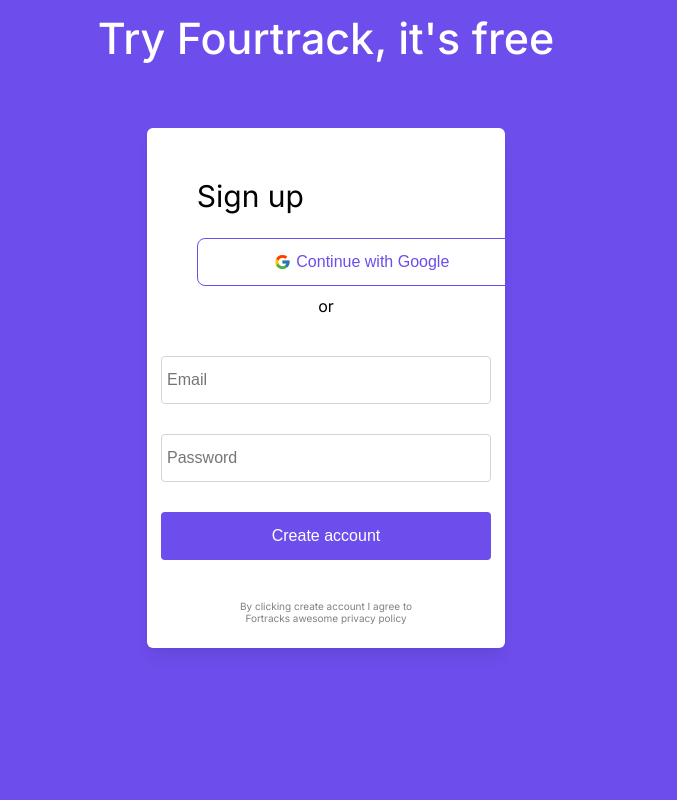
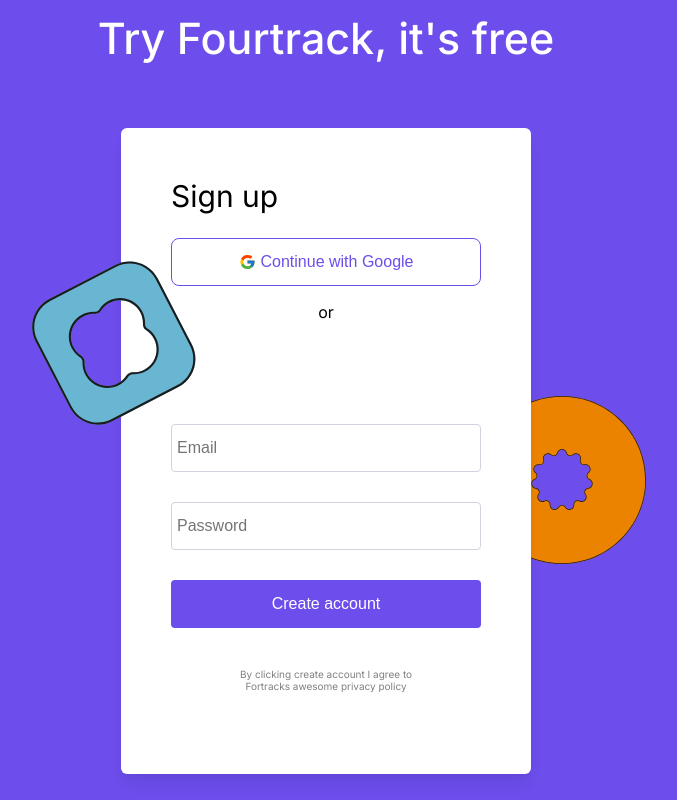
Before and after one commit to sofiaronnkvist/fourtrack, a Next.js app: page / in a window 1280 px wide. Shown: the part 4820-5620 px from the top of the page, without its empty margins (314-991 px from the left). Built offline with nearby package versions, Linux system fonts and the light colour scheme; no server answers.

Commit message:
Finished styling

```diff
--- a/components/SingUp/SignUp.jsx
+++ b/components/SingUp/SignUp.jsx
@@ -1,20 +1,23 @@
 import styled from 'styled-components';
 import { FcGoogle } from 'react-icons/fc';
 import React, { useState } from 'react';
+import { useAuth } from '../../context/AuthContext';
+import { useRouter } from 'next/router';
 
 const StyledWrapper = styled.div`
-  width: 28vw;
-  height: 65vh;
+  width: 410px;
+  height: max-content;
   background-color: white;
   border-radius: 6px;
   display: flex;
   flex-direction: column;
   padding: 50px;
   box-shadow: ${(props) => props.theme.lgShadow};
+  z-index: 2;
 `;
 
 const GoogleButton = styled.button`
-  width: 330px;
+  width: 100%;
   height: 48px;
   color: ${(props) => props.theme.purple500};
   background-color: transparent;
@@ -26,6 +29,7 @@ const GoogleButton = styled.button`
   align-items: center;
   margin-top: 24px;
   padding: 15px;
+  cursor: pointer;
 `;
 
 const StyledTitle = styled.h1`
@@ -38,8 +42,6 @@ const StyledTitle = styled.h1`
 const Divider = styled.p`
   color: black;
   font-size: 16px;
-  margin-top: 10px;
-  margin-bottom: 10px;
   align-self: center;
 `;
 
@@ -50,7 +52,7 @@ const StyledForm = styled.form`
   align-items: center;
 
   input {
-    width: 330px;
+    width: 100%;
     height: 48px;
     font-size: 16px;
     padding: 5px;
@@ -67,7 +69,7 @@ const StyledForm = styled.form`
     border: 2px solid ${(props) => props.theme.purple500};
   }
   button {
-    width: 330px;
+    width: 100%;
     height: 48px;
     font-size: 16px;
     padding: 5px;
@@ -76,6 +78,7 @@ const StyledForm = styled.form`
     color: white;
     border-radius: 4px;
     border: none;
+    cursor: pointer;
   }
 `;
 
@@ -86,11 +89,19 @@ const PrivacyText = styled.p`
   margin-bottom: 32px;
 `;
 
-export default function SignUp() {
+const StyledErrorMessage = styled.p`
+  color: ${(props) => props.theme.red800};
+  font-size: 14px;
+`;
+
+export default function SignUp(props) {
   const [data, setData] = useState({
     email: '',
     password: '',
   });
+  const { signUpWithGoogle, signup } = useAuth();
+  const [formMessage, setFormMessage] = useState('');
+  const router = useRouter();
 
   const handleGoogleSignIn = async () => {
     try {
@@ -123,6 +134,8 @@ export default function SignUp() {
         Continue with Google
       </GoogleButton>
       <Divider>or</Divider>
+      <StyledErrorMessage>{formMessage}</StyledErrorMessage>
+      <StyledErrorMessage>{props.errorMessage}</StyledErrorMessage>
       <StyledForm onSubmit={(e) => handleSignup(e)}>
         <input
           onChange={(e) =>
--- a/pages/index.js
+++ b/pages/index.js
@@ -218,6 +218,20 @@ export default function Home() {
           <SignUpSection purple>
             <StyledH3 white>Try Fourtrack, it&#39;s free</StyledH3>
             <SignUp />
+            <FourthBlueIconWrapper>
+              <SquareIcon
+                height={'100%'}
+                width={'100%'}
+                fillInner={'#69B6D3'}
+              />
+            </FourthBlueIconWrapper>
+            <FourthOrangeIconWrapper>
+              <BigRoundIcon
+                height={'100%'}
+                width={'100%'}
+                fillInner={'#EC8300'}
+              />
+            </FourthOrangeIconWrapper>
           </SignUpSection>
         </StyledMain>
 
@@ -721,6 +735,22 @@ const ThirdBlueIconWrapper = styled.div`
     bottom: -60px;
   }
 `;
+const FourthBlueIconWrapper = styled.div`
+  position: absolute;
+  width: 164px;
+  height: 164px;
+  transform: rotate(125deg);
+  z-index: 3;
+  top: 38%;
+  left: 27%;
+
+  @media screen and (max-width: 1200px) {
+    left: 15%;
+  }
+  @media screen and (max-width: 850px) {
+    z-index: -1;
+  }
+`;
 const ThirdYellowIconWrapper = styled.div`
   position: absolute;
   width: 152px;
@@ -766,6 +796,7 @@ const SignUpSection = styled.section`
   display: flex;
   z-index: 9;
   flex-direction: column;
+  position: relative;
   align-items: center;
   gap: 70px;
   min-height: 900px;
@@ -774,6 +805,17 @@ const SignUpSection = styled.section`
     props.purple ? `${props.theme.purple500}` : 'none'};
   padding-bottom: 188px;
   padding-top: 188px;
+`;
+const FourthOrangeIconWrapper = styled.div`
+  position: absolute;
+  width: 168px;
+  height: 168px;
+  z-index: 1;
+  right: 25%;
+  top: 50%;
+  @media screen and (max-width: 1200px) {
+    right: 8%;
+  }
 `;
 const StyledFooter = styled.footer`
   margin: 54px;
```
